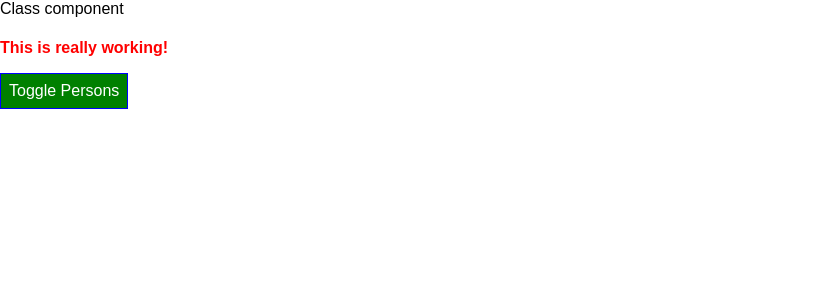
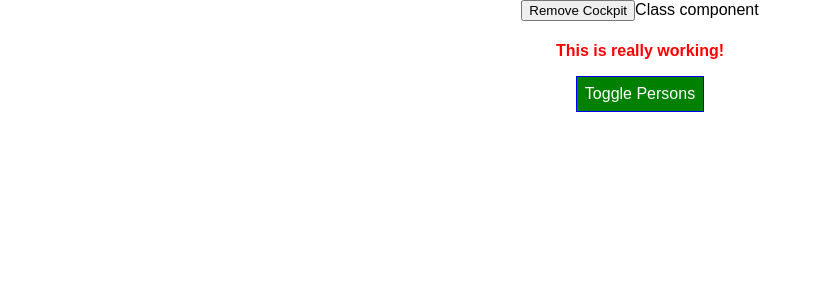
Before and after one commit to artseven/diving-deep, a React app: page / in a window 1280 px wide. Shown: the top 300 px of the page, without its empty margins (0-822 px from the left). Built offline with nearby package versions, Linux system fonts and the light colour scheme.

Commit message:
conditional rendering of cockpit component

```diff
--- a/src/containers/App.js
+++ b/src/containers/App.js
@@ -98,6 +98,7 @@ class App extends Component {
       persons: [],
       otherState: "blah",
       showPersons: false,
+      showCockpit: true,
     };
   }
 
@@ -126,9 +127,18 @@ class App extends Component {
     console.log("[App.js] render() method");
 
     return (
-      <div>
+      <div className={classes.App}>
+        <button
+          onClick={() => {
+            this.setState({ showCockpit: false });
+          }}
+        >
+          Remove Cockpit
+        </button>
         Class component
-        <Cockpit persons={this.state.persons} />
+        {this.state.showCockpit ? (
+          <Cockpit persons={this.state.persons} />
+        ) : null}
       </div>
     );
   }
```
